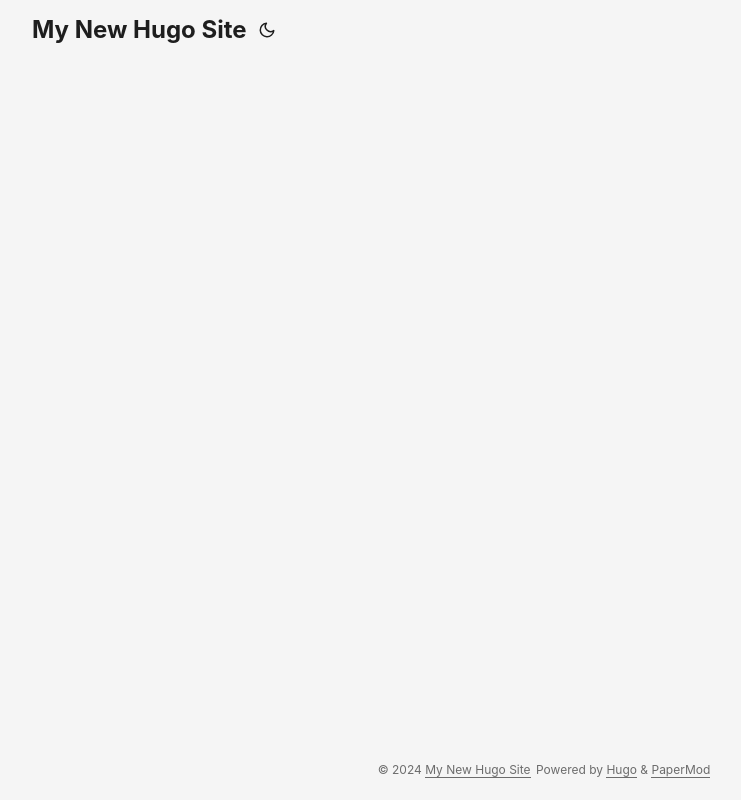
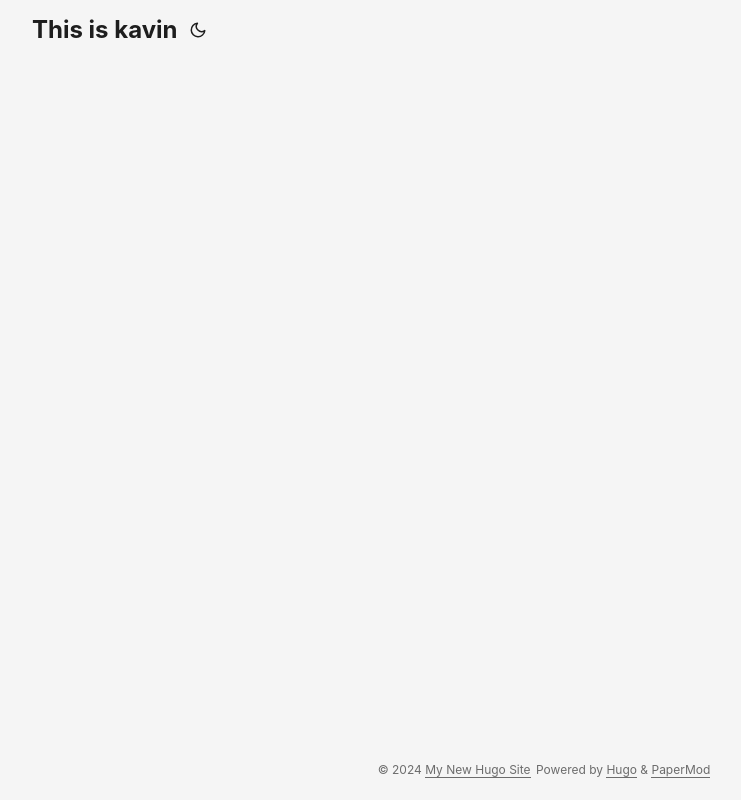
Before and after one commit to KavinSankar123/CS1660Assignment5, a plain HTML site: page public/index.html in a window 1280 px wide. Shown: the whole page, without its empty margins (96-837 px from the left). Drawn offline with Linux system fonts and the light colour scheme.

Commit message:
changed title of website

```diff
--- a/public/index.html
+++ b/public/index.html
@@ -75,7 +75,7 @@
 <header class="header">
     <nav class="nav">
         <div class="logo">
-            <a href="http://localhost:1313/" accesskey="h" title="My New Hugo Site (Alt + H)">My New Hugo Site</a>
+            <a href="http://localhost:1313/" accesskey="h" title="My New Hugo Site (Alt + H)">This is kavin</a>
             <div class="logo-switches">
                 <button id="theme-toggle" accesskey="t" title="(Alt + T)">
                     <svg id="moon" xmlns="http://www.w3.org/2000/svg" width="24" height="18" viewBox="0 0 24 24"
```
